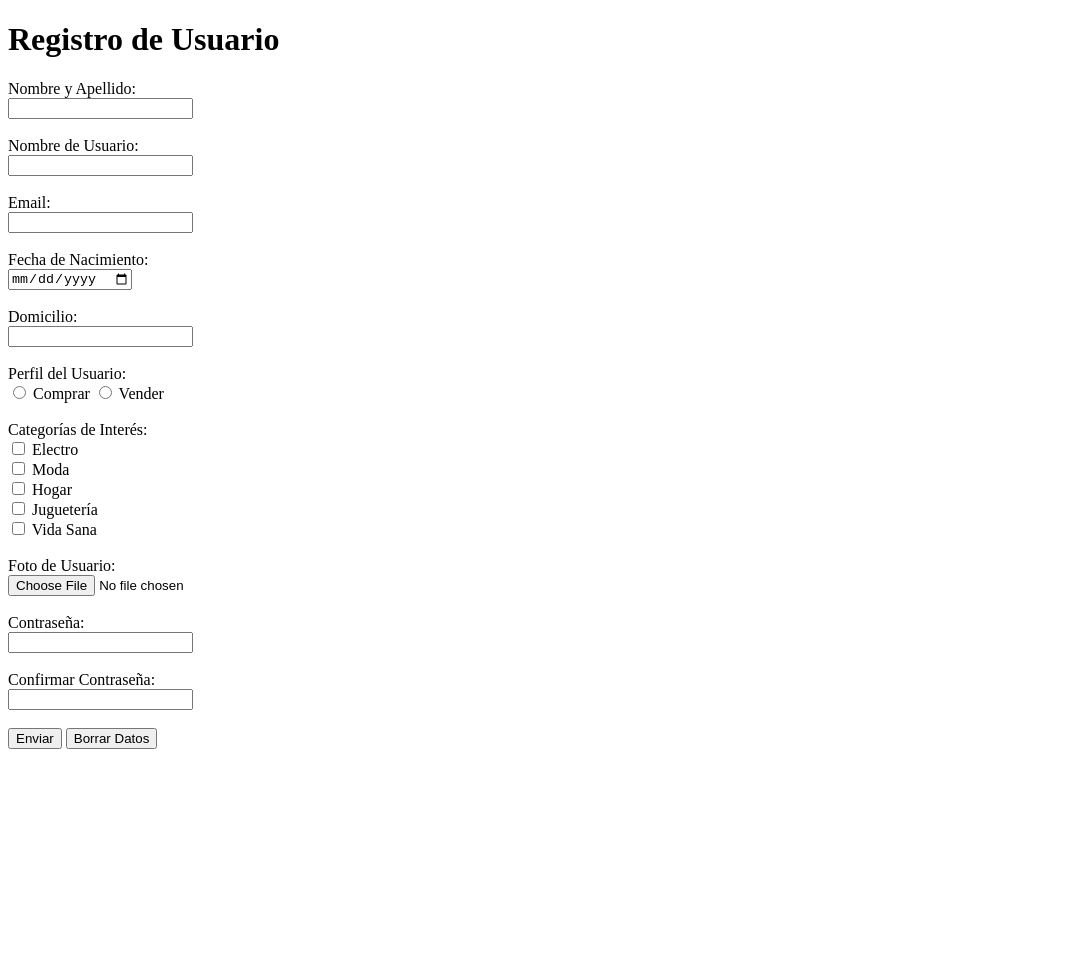
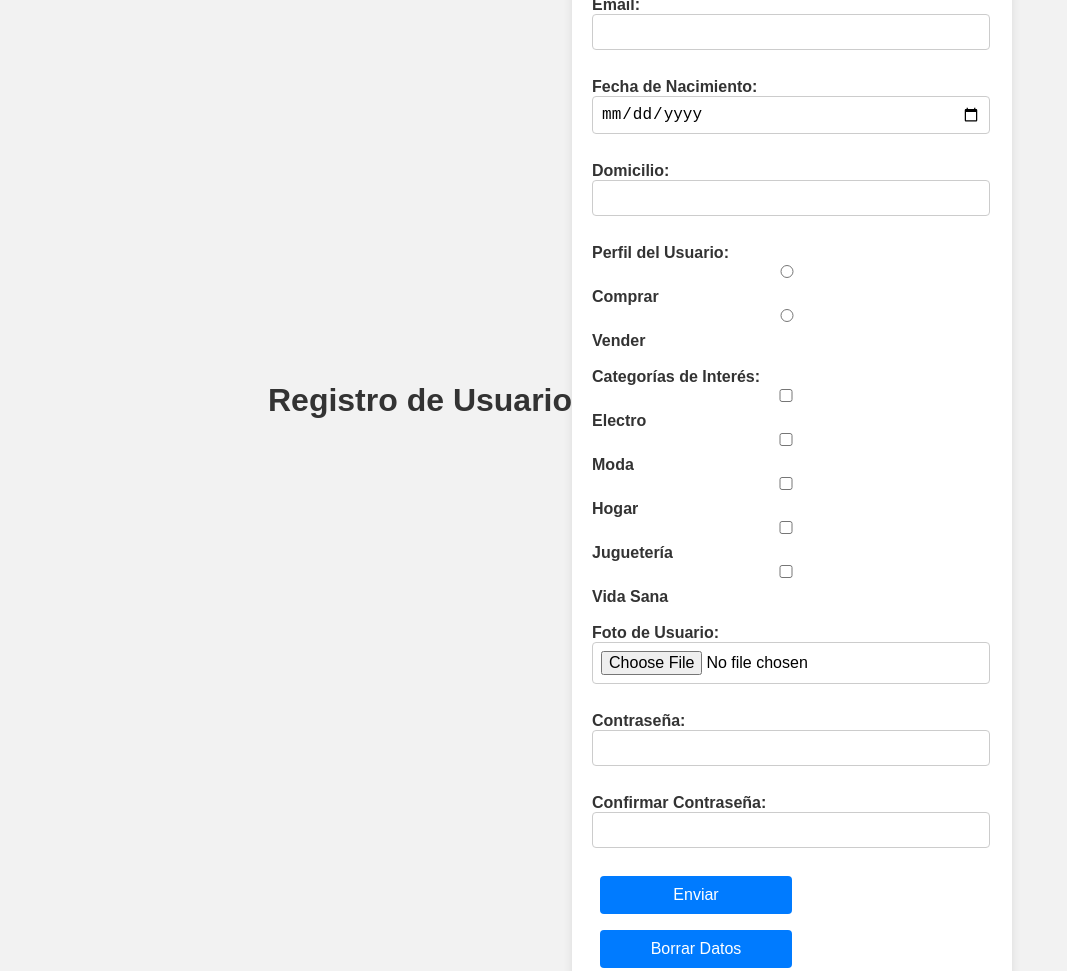
Before and after one commit to FedericoNacca/mercadoLiebre, a website: page view/registro.html in a window 1280 px wide. Shown: the top 971 px of the page, without its empty margins (0-1067 px from the left). Before the commit the page ends 800 px from the top, so only its background shows below. Drawn offline with Linux system fonts and the light colour scheme.

Commit message:
fix: subiendo nuevos cambios de loguin y registro

```diff
--- a/app.js
+++ b/app.js
@@ -25,4 +25,4 @@ app.post("/registro.html", (req, res) => {
 	res.sendFile(path.resolve(__dirname, "./view/home.html"));
 });
 
-app.listen(3300, () => console.log("Servidor corriendo"));
+app.listen(3300, () => console.log("Servidor corriendo en servidor 3300"));
--- /dev/null
+++ b/public/css/styleLogin.css
@@ -0,0 +1,52 @@
+body {
+    font-family: Arial, sans-serif;
+    background-color: #f2f2f2;
+    margin: 0;
+    padding: 0;
+    display: flex;
+    justify-content: center;
+    align-items: center;
+    height: 100vh;
+}
+
+h1 {
+    text-align: center;
+    color: #333;
+}
+
+form {
+    background-color: #fff;
+    padding: 20px;
+    border-radius: 8px;
+    box-shadow: 0 0 10px rgba(0, 0, 0, 0.1);
+    width: 300px;
+}
+
+label {
+    font-weight: bold;
+    color: #333;
+}
+
+input {
+    width: calc(100% - 20px);
+    padding: 8px;
+    margin-bottom: 10px;
+    border: 1px solid #ccc;
+    border-radius: 4px;
+    font-size: 16px;
+}
+
+button {
+    background-color: #007bff;
+    color: #fff;
+    border: none;
+    border-radius: 4px;
+    padding: 10px 20px;
+    cursor: pointer;
+    font-size: 16px;
+    width: 100%;
+}
+
+button[type="submit"]:hover {
+    background-color: #0056b3;
+}
--- /dev/null
+++ b/public/css/styleRegistro.css
@@ -0,0 +1,66 @@
+body {
+    font-family: Arial, sans-serif;
+    background-color: #f2f2f2;
+    margin: 0;
+    padding: 0;
+    display: flex;
+    justify-content: center;
+    align-items: center;
+    height: 100vh;
+}
+
+h1 {
+    text-align: center;
+    color: #333;
+}
+
+form {
+    background-color: #fff;
+    padding: 20px;
+    border-radius: 8px;
+    box-shadow: 0 0 10px rgba(0, 0, 0, 0.1);
+    width: 400px;
+    max-width: 90%;
+}
+
+label {
+    font-weight: bold;
+    color: #333;
+}
+
+input {
+    width: calc(100% - 20px);
+    padding: 8px;
+    margin-bottom: 10px;
+    border: 1px solid #ccc;
+    border-radius: 4px;
+    font-size: 16px;
+}
+
+input {
+    margin-right: 5px;
+}
+
+button {
+    background-color: #007bff;
+    color: #fff;
+    border: none;
+    border-radius: 4px;
+    padding: 10px 20px;
+    cursor: pointer;
+    font-size: 16px;
+    width: 48%;
+}
+
+
+button:hover {
+    background-color: #0056b3;
+}
+
+button {
+    margin-right: 2%;
+}
+
+button {
+    margin-left: 2%;
+}
--- a/view/registro.html
+++ b/view/registro.html
@@ -4,21 +4,22 @@
   <meta charset="UTF-8">
   <meta name="viewport" content="width=device-width, initial-scale=1.0">
   <title>Registro de Usuario</title>
+  <link rel="stylesheet" href="/css/styleRegistro.css">
 </head>
 <body>
 
 <h1>Registro de Usuario</h1>
 
-<form id="registerForm" action="submit_form.php" method="post">
+<form id="registerForm" action="" method="post">
 
     <label for="nombre">Nombre y Apellido:</label><br>
-    <input type="text" id="nombre" name="nombre" required><br><br>
+    <input type="text" id="nombre" name="nombre" required ="name"><br><br>
 
     <label for="usuario">Nombre de Usuario:</label><br>
-    <input type="text" id="usuario" name="usuario" required><br><br>
+    <input type="text" id="usuario" name="usuario" required ="username"><br><br>
 
     <label for="email">Email:</label><br>
-    <input type="email" id="email" name="email" required><br><br>
+    <input type="email" id="email" name="email" required ="email"><br><br>
 
     <label for="fechaNacimiento">Fecha de Nacimiento:</label><br>
     <input type="date" id="fechaNacimiento" name="fechaNacimiento" required><br><br>
@@ -26,13 +27,13 @@
     <label for="domicilio">Domicilio:</label><br>
     <input type="text" id="domicilio" name="domicilio" required><br><br>
 
-    <label for="perfil">Perfil del Usuario:</label><br>
+    <label>Perfil del Usuario:</label><br>
     <input type="radio" id="comprar" name="perfil" value="comprar" required>
     <label for="comprar">Comprar</label>
     <input type="radio" id="vender" name="perfil" value="vender">
     <label for="vender">Vender</label><br><br>
 
-    <label for="categorias">Categorías de Interés:</label><br>
+    <label>Categorías de Interés:</label><br>
     <input type="checkbox" id="electro" name="categorias[]" value="Electro">
     <label for="electro">Electro</label><br>
     <input type="checkbox" id="moda" name="categorias[]" value="Moda">
@@ -48,12 +49,16 @@
     <input type="file" id="foto" name="foto" accept="image/*" required><br><br>
 
     <label for="password">Contraseña:</label><br>
-    <input type="password" id="password" name="password" required><br><br>
+    <input type="password" id="password" name="password" required autocomplete="new-password"><br><br>
 
     <label for="confirmPassword">Confirmar Contraseña:</label><br>
-    <input type="password" id="confirmPassword" name="confirmPassword" required><br><br>
+    <input type="password" id="confirmPassword" name="confirmPassword" required autocomplete="new-password"><br><br>
 
     <button type="submit">Enviar</button>
-    <button type="button" onclick="resetForm()">Borrar Datos</button>
+    <p></p>
+    <button type="button">Borrar Datos</button>
 
 </form>
+
+</body>
+</html>
```
Also changed, not shown: view/home.html (+4 -4 lines), view/login.html (+1 -0 lines), public/css/styleHome.css (renamed from public/css/style.css).
